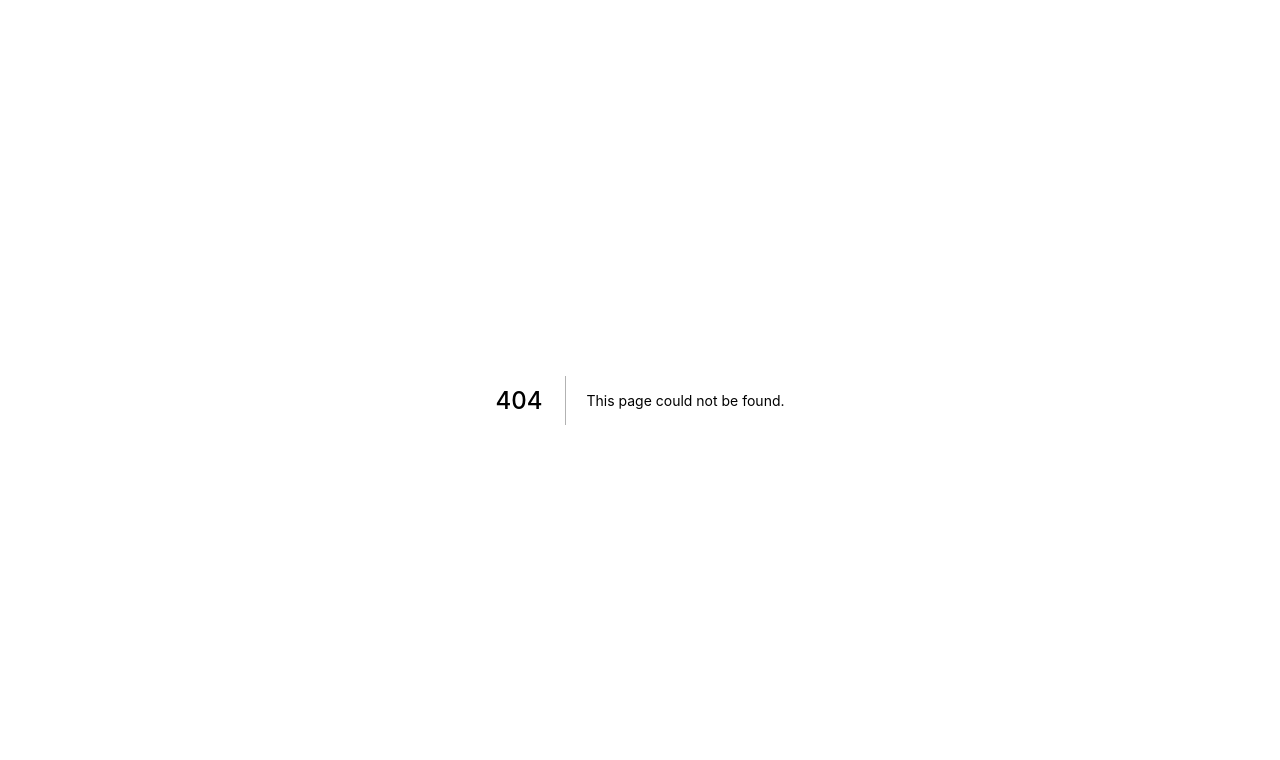
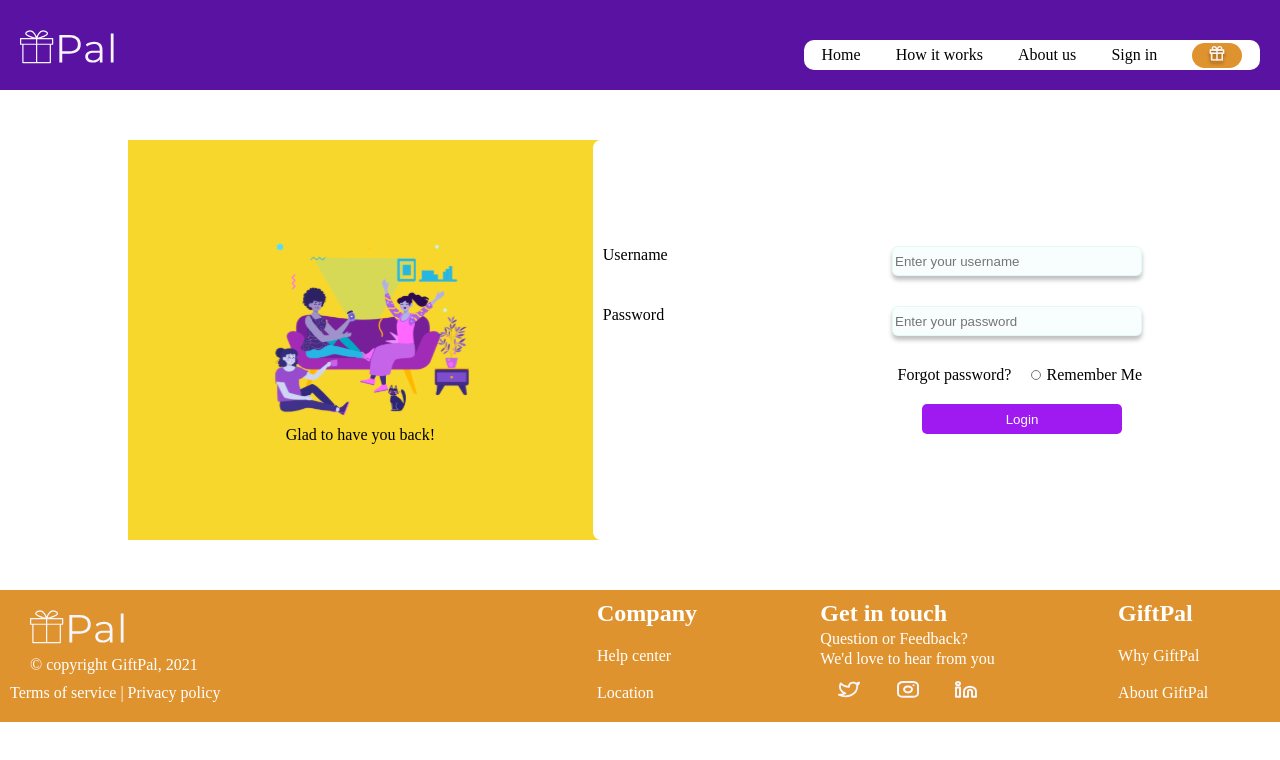
Before and after one commit to MlkMahmud/giftpal-reloadlyXflutterwave, a Next.js app: page /login in a window 1280 px wide. Before the commit this address had no page. Shown: the top 760 px of the page. Built offline with nearby package versions, Linux system fonts and the light colour scheme.

Commit message:
feat(login): implement login page

```diff
--- a/components/Header.jsx
+++ b/components/Header.jsx
@@ -10,7 +10,8 @@ const styles = {
         display: "flex",
         paddingLeft: 20,
         paddingTop: 20,
-        paddingRight: 20
+        paddingRight: 20,
+        background: "#5A12A3"
     },
     nav: {
         display: "flex",
@@ -23,7 +24,8 @@ const styles = {
         alignItems: "center",
         justifyContent: "space-around",
         flex: 0.4,
-        marginTop: 20
+        marginTop: 20,
+        marginBottom: 20
     },
     anchor: {
         textDecoration: "none",
@@ -60,7 +62,7 @@ export default function Header() {
                 <Link href="/about">
                     <a style={styles.anchor}>About us</a>
                 </Link>
-                <Link href="/signin">
+                <Link href="/login">
                     <a style={styles.anchor}>Sign in</a>
                 </Link>
                 <div style={styles.icon}>
--- /dev/null
+++ b/components/Input.jsx
@@ -0,0 +1,39 @@
+import React from 'react'
+
+
+const styles = {
+    input: {
+        background: "rgba(47, 225, 215, 0.03)",
+        border: "1px solid rgba(47, 215, 174, 0.11)",
+        boxSizing: "border-box",
+        boxShadow: "0px 4px 4px rgba(0, 0, 0, 0.25)",
+        borderRadius: "6px",
+    }
+}
+
+export default function Input({type, value, onChange, placeholder, width, height, props}) {
+    return (
+            <input
+                style={{
+                    ...styles.input,
+                    boxShadow: type === "radio" ? "none" : "0px 4px 4px rgba(0, 0, 0, 0.25)",
+                    width: width,
+                    height: height
+                }}
+                type={type}
+                value={value}
+                onChange={onChange}
+                placeholder={placeholder}
+                {...props}
+            />
+    )
+}
+
+
+Input.defaultProps = {
+    type: "text",
+    value: null,
+    onChange: (e) => e.preventDefault(),
+    width: 250,
+    height: 30
+}
--- a/package.json
+++ b/package.json
@@ -4,6 +4,7 @@
   "description": "ReloadlyXFlutterwave Hackathon Project",
   "main": "index.js",
   "lint-staged": {
+    "**/*.js": "eslint --fix",
     "**/*.{md,yml,json}": "prettier --write",
     "*.js": "eslint --cache --fix",
     "*.{js,css,md}": "prettier --write"
--- /dev/null
+++ b/pages/login.jsx
@@ -0,0 +1,92 @@
+import React from "react";
+import Image from "next/image";
+import Link from "next/link";
+import Input from "../components/Input";
+import Layout from "../components/Layout";
+import Header from "../components/Header";
+import Button from "../components/Button";
+
+const styles = {
+    container: {
+        display: "flex",
+        flexDirection: "row",
+        height: 400,
+        margin: " 50px 10%",
+        alignItems: "center",
+        justifyContent: "center",
+        background: "#F8D72C",
+    },
+    lfWrapper: {
+        display: "flex",
+        flexDirection: "column",
+        justifyContent: "center",
+        height: 400,
+    },
+    form: {
+        display: "flex",
+        flexDirection: "column",
+        justifyContent: "center",
+        borderTopLeftRadius: 8,
+        borderBottomLeftRadius: 8,
+        background: "#FFFFFF",
+        height: 400,
+        width: 600,
+        padding: 10,
+    },
+    wrapper: {
+        display: "flex",
+        flexDirection: "row",
+        justifyContent: "space-between",
+        paddingBottom: 30
+    },
+    rmMe: {
+        display: "flex",
+        flexDirection: "row",
+        justifyContent: "center",
+        marginLeft: 'auto',
+        marginBottom: 10,
+    },
+    btn: {
+        marginLeft: "auto",
+        marginRight: 20,
+        marginTop: 10
+    }
+}
+
+
+export default function Login() {
+
+    return (
+        <Layout>
+            <Header />
+            <div style={styles.container}>
+                <div style={styles.lfWrapper}>
+                    <Image src={"/images/Dayflow.svg"} alt="login img" width={500} height={200}/>
+                    <p style={{textAlign: "center", paddingTop: 5}}>Glad to have you back!</p>
+                </div>
+                <div style={styles.form}>
+                    <div style={styles.wrapper}>
+                        <label>Username</label>
+                        <Input onChange={({target}) => console.log(target.value)} placeholder="Enter your username"/>
+                    </div>
+                    <div style={styles.wrapper}>
+                        <label>Password</label>
+                        <Input onChange={({target}) => console.log(target.value)} placeholder="Enter your password"/>
+                    </div>
+                    <div style={styles.rmMe}>
+                        <p>Forgot password?</p>
+                            <div style={{paddingLeft: 20}}>
+                                <Input type="radio" value="reset" width={10} height={10}/>
+                                <Link href="/reset">
+                                    <a style={{paddingLeft: 5, textDecoration: "none", color: 'black'}}>Remember Me</a>
+                                </Link>
+                            </div>
+                    </div>
+                    <div style={styles.btn}>
+                        <Button secondary title="Login" width={200}/>
+                    </div>
+                </div>
+            </div>
+      </Layout>
+    );
+  }
```
Also changed, not shown: public/images/Dayflow.svg (added), public/images/avatar.svg (added).
